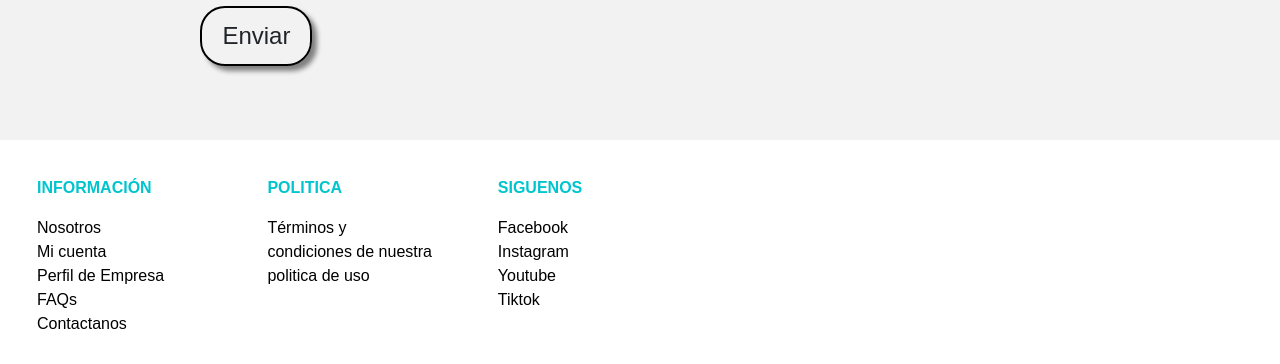
After one commit to HenryU20201C579/IHC-TB3-NO-FINAL, a Python web app: template templates/sitio/contactanos.html in a window 1280 px wide. The commit adds this page. Shown: the part 702-1066 px from the top of the page. Run offline with Jinja, Linux system fonts and the light colour scheme; the template is opened without the code that fills it, so the values that code supplies are empty; some libraries are stand-ins or nearby versions.

Commit message:
juntando los 2 css

```diff
--- a/static/styles.css
+++ b/static/styles.css
@@ -332,3 +370,35 @@ header {
 .nav-item:last-child a {
     border-right: none; /* No queremos un borde en el último elemento */
 }
+
+ul {
+    list-style: none;
+}
+table{
+    border-collapse: collapse;
+}
+th, td{
+    border: solid 1px;
+}
+.row{
+    display: table;
+    width: 100%;
+}
+.column {
+    width: 18%;
+    float: left;
+    padding: 10px;
+}
+
+div.card{
+    border: solid 1px white ;
+}
+div.card-body {
+    color:#00c5ce;
+    padding: 1px;
+}
+ul > li > a{
+    text-decoration: none;
+    color: black;
+    display: block;
+}
--- /dev/null
+++ b/templates/sitio/contactanos.html
@@ -0,0 +1,117 @@
+<!DOCTYPE html>
+<html>
+<head>
+    <title>Contactanos</title>
+    <link rel="stylesheet" href="https://stackpath.bootstrapcdn.com/bootstrap/4.3.1/css/bootstrap.min.css">
+    <link rel="stylesheet" type="text/css" href="styles.css">
+</head>
+<body>
+        <header>
+            <nav class="navbar navbar-expand-lg navbar-light">
+                <a class="navbar-brand" href="#">
+                    <img class="logo" src="logo.png" alt="Logo">
+                </a>
+                <div class="collapse navbar-collapse" id="navbarNavDropdown">
+                    <ul class="navbar-nav">
+                        <li class="nav-item">
+                            <a class="nav-link" href="#">Nosotros</a>
+                        </li>
+                        <li class="nav-item">
+                            <a class="nav-link" href="#">Servicios</a>
+                        </li>
+                    </ul>
+                    <ul class="navbar-nav ml-auto">
+                        <li class="nav-item">
+                            <a class="nav-link" href="#">Crear cuenta</a>
+                        </li>
+                        <li class="nav-item">
+                            <a class="nav-link" href="#"><u>Contáctanos</u></a>
+                        </li>
+                        <li class="nav-item">
+                            <a class="nav-link btn" href="#">Iniciar Sesión</a>
+                        </li>
+                    </ul>
+                </div>
+            </nav>
+        </header>
+        <div>
+            <div class="banner">
+                <div class="info">
+                    <h1>Brindamos el mejor servicio</h1>
+                    <h2>Contactanos hoy</h2>
+                    <br>
+                    <p>Nombre</p>
+                    <input type="text" name="nombredelacaja">
+                    <br>
+                    <p>Email</p>
+                    <input type="text" name="nombredelacaja">
+                    <br>
+                    <p>Mensaje</p>
+                    <input type="text" name="nombredelacaja">
+                    <br>
+                    <div>
+                        <button class="btn navbar-light">Enviar</button>
+                    </div>
+                    <br><br>
+                </div>
+                <div class="img">
+                    <img src="compu.png">
+                </div>
+            </div>
+        </div>
+
+    <div class="row">
+        <div class="column">
+            <div class="card">
+                    <div class="card-body">
+                        <ul style="list-style: none;">
+                            <br>
+                            <p><strong>INFORMACIÓN</strong></p>
+                            <li><a href="#">Nosotros</a></li>
+                            <li><a href="#">Mi cuenta</a></li>
+                            <li><a href="#">Perfil de Empresa</a></li>
+                            <li><a href="#">FAQs</a></li>
+                            <li><a href="#">Contactanos</a></li>
+                        </ul>
+                    </div>
+            </div>
+        </div>
+        <div class="column">
+            <div class="card">
+                    <div class="card-body">
+                        <ul style="list-style: none;">
+                            <br>
+                            <p><strong>POLITICA</strong></p>
+                            <li><a href="#">Términos y condiciones de nuestra politica de uso</a></li>
+                        </ul>
+                    </div>
+            </div>
+        </div>
+        <div class="column">
+            <div class="card">
+                    <div class="card-body">
+                        <ul style="list-style: none;">
+                            <br>
+                            <p><strong>SIGUENOS</strong></p>
+                            <li><a href="#">Facebook</a></li>
+                            <li><a href="#">Instagram</a></li>
+                            <li><a href="#">Youtube</a></li>
+                            <li><a href="#">Tiktok</a></li>
+                        </ul>
+                    </div>
+            </div>
+        </div>
+
+
+
+    </div>
+
+
+    <!-- jQuery library -->
+    <script src="https://ajax.googleapis.com/ajax/libs/jquery/3.4.1/jquery.min.js"></script>
+
+    <!-- Latest compiled JavaScript -->
+    <script src="https://maxcdn.bootstrapcdn.com/bootstrap/4.3.1/js/bootstrap.min.js"></script>
+
+</body>
+</html>
```
Also changed, not shown: other parts of static/styles.css (+38 -0 lines), static/img/compu.png (added).
